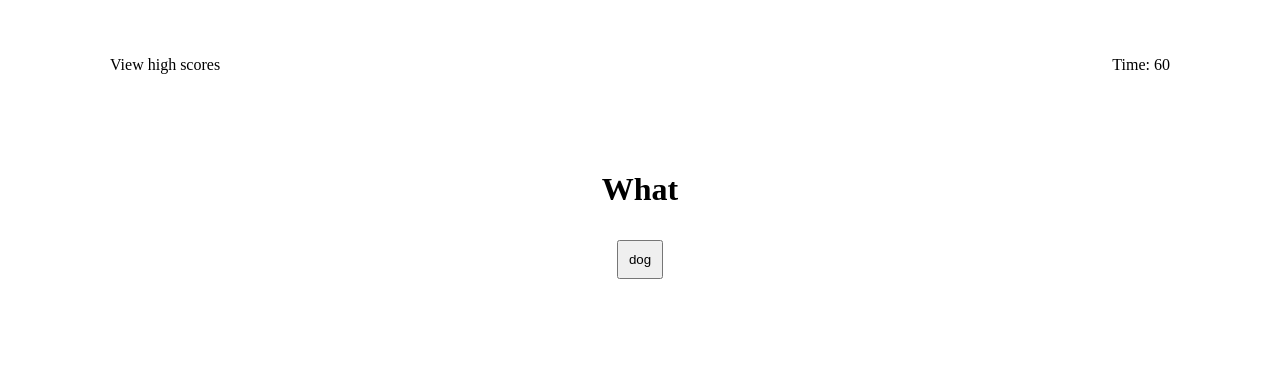
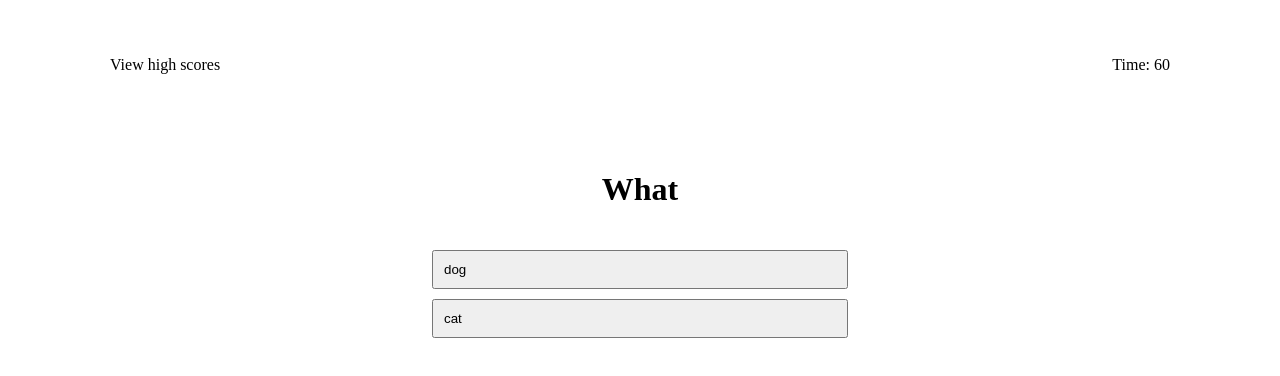
Before and after one commit to chaldrich24/code-quiz, a plain HTML site: page index.html in a window 1280 px wide. Both pictures are taken after a click on the button "Begin Quiz". Drawn offline with Linux system fonts and the light colour scheme.

Commit message:
add answer validation with new function

```diff
--- a/assets/css/style.css
+++ b/assets/css/style.css
@@ -46,3 +46,10 @@ main div {
     box-shadow: 0 3px #666;
     transform: translateY(2px);
 }
+
+.answer-btn {
+    display: block;
+    width: 40%;
+    margin: 0 auto 10px auto;
+    text-align: left;
+}
--- a/assets/js/script.js
+++ b/assets/js/script.js
@@ -2,34 +2,56 @@ var startButtonEl = document.querySelector("#begin-btn");
 var mainEl = document.querySelector("#quiz-content");
 var questions = [
     {question: "What",
-    answers: ["dog","cat"]
+    answers: ["dog","cat"],
+    result: ["correct","wrong"]
     },
-    {question: "Where",
-    wrongOne: "Dog",
-    wrongTwo: "Cat",
-    wrongThree: "Duck",
-    correct: "Bat"
-    },
-    {question: "Where",
-    wrongOne: "Dog",
-    wrongTwo: "Cat",
-    wrongThree: "Duck",
-    correct: "Bat"
+    {question: "Who",
+    answers: ["dog","cat"],
+    result: ["correct","wrong"]
     }
 ];
 var questionCounter = 0;
-console.dir(questions);
 
+var askQuestion = function() {
+    mainEl.innerHTML = "";
+    var questionEl = document.createElement("div");
+    questionEl.innerHTML = "<h1 class='main-title'>" + questions[questionCounter].question + "</h1>";
+    questionEl.appendChild(generateAnswers());
+    mainEl.appendChild(questionEl);
+    document.querySelector(".answers-container").addEventListener("click", displayResult);
+};
 
-var startQuiz = function() {
-    mainEl.innerHTML = "";
+var generateAnswers = function() {
+    var answerContEl = document.createElement("div");
+    answerContEl.className = "answers-container";
+    var currentQuestion = questions[questionCounter];
+    for (i = 0; i < currentQuestion.answers.length; i++) {
+        var answerButtonEl = document.createElement("button");
+        answerButtonEl.type = "button";
+        answerButtonEl.className = "answer-btn";
+        if (currentQuestion.result[i] === "correct") {
+            answerButtonEl.setAttribute("value","correct");
+        }
+        else {
+            answerButtonEl.setAttribute("value", "incorrect");
+        }
+        answerButtonEl.innerHTML = currentQuestion.answers[i];
+        answerContEl.appendChild(answerButtonEl);
+    }
+    return answerContEl;
+};
+
+var displayResult = function(event) {
+    selectedAnswer = event.target.value;
+    document.querySelector(".answers-container").removeEventListener("click", displayResult);
+    if (selectedAnswer === "correct") {
+        alert("Correct!");
+    }
+    else {
+        alert("Incorrect.")
+    }
+    questionCounter++;
     askQuestion();
 };
 
-var askQuestion = function() {
-    var questionEl = document.createElement("div");
-    questionEl.innerHTML = "<h1 class='main-title'>" + questions[questionCounter].question + "</h1><button type='button'>" + questions[questionCounter].answers[0] + "</button>";
-    mainEl.appendChild(questionEl);
-};
-
-startButtonEl.addEventListener("click", startQuiz);
+startButtonEl.addEventListener("click", askQuestion);
```
